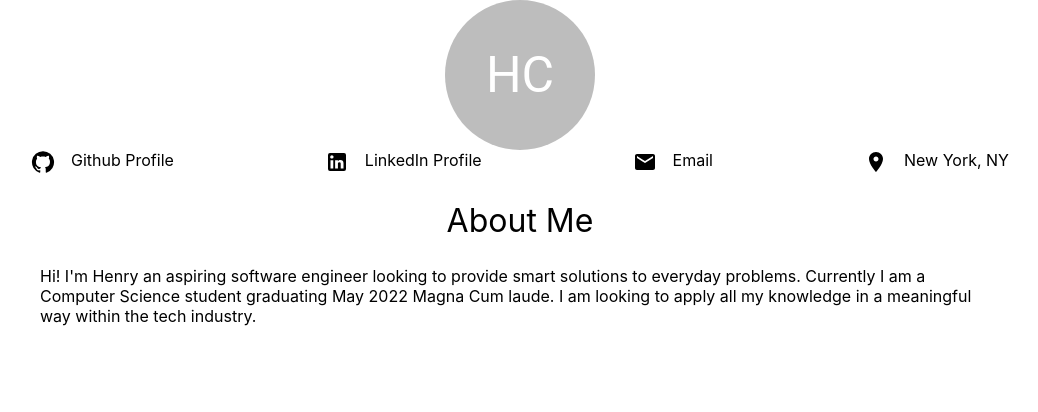
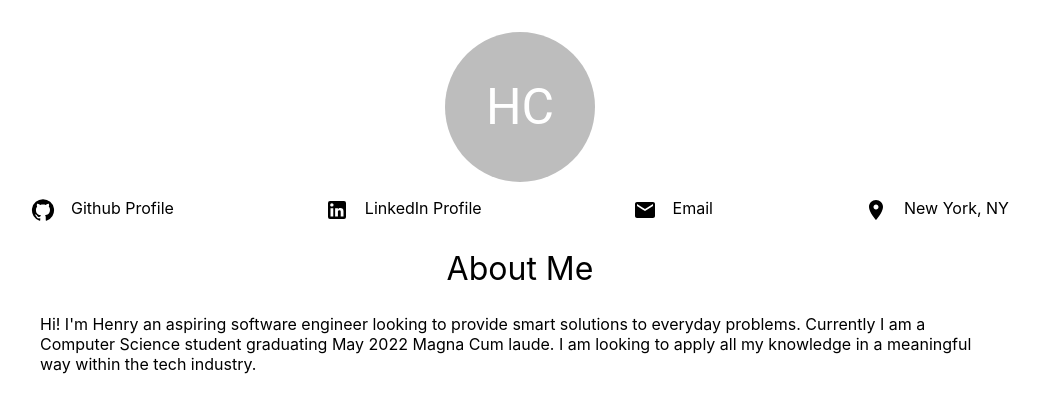
Before and after one commit to Henry-Cevallos/Henry-Cevallos.github.io, a React (Create React App) app: page / in a window 1280 px wide. Shown: the top 412 px of the page, without its empty margins (120-1158 px from the left). Built offline with nearby package versions, Linux system fonts and the light colour scheme.

Commit message:
added some styling

```diff
--- a/src/styles/App.css
+++ b/src/styles/App.css
@@ -1,10 +1,12 @@
 .Avatar {
     margin-inline: auto;
+    margin-top: 2rem;
 }
 
 .Link-box {
     display: flex;
     justify-content: space-evenly;
+    margin-top: 1rem;
 }
 
 .Section-title {
```
